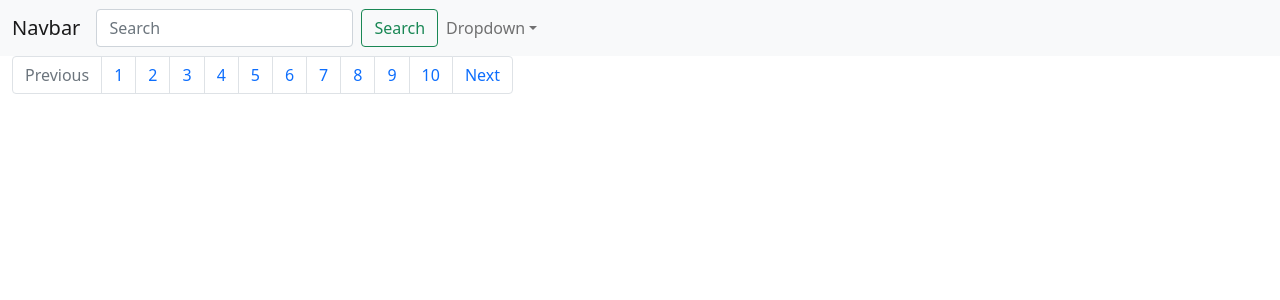
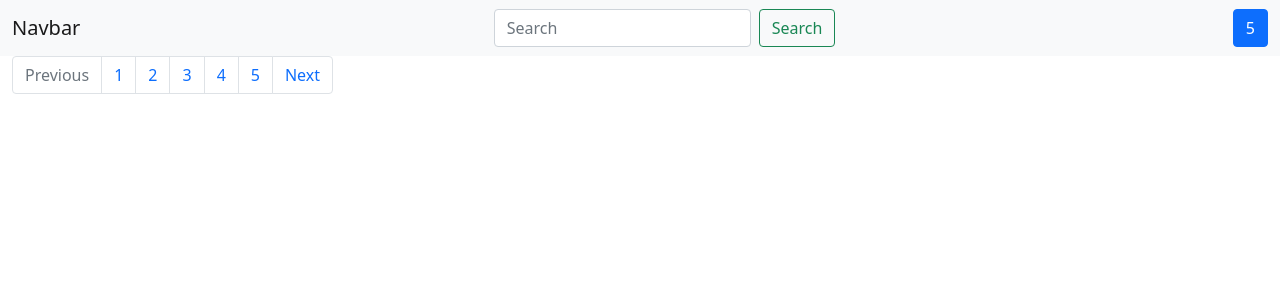
Before and after one commit to gdelgiu/WebAppTest, a React (Create React App) app: page / in a window 1280 px wide. Shown: the top 300 px of the page. Built offline with nearby package versions, Linux system fonts and the light colour scheme.

Commit message:
removed dropdown for button

```diff
--- a/src/App.tsx
+++ b/src/App.tsx
@@ -1,12 +1,23 @@
+import React, { Component } from "react";
 import Navbar from "./contents/Navbar";
 import Paginator from "./contents/Paginator";
 import "./styles.css";
 
-export default function App() {
-  return (
-    <>
-      <Navbar />
-      <Paginator />
-    </>
-  );
+type VarMain = {
+  maxPages: number;
+};
+
+export default class App extends Component<VarMain> {
+  state: VarMain = {
+    maxPages: 5
+  };
+
+  render() {
+    return (
+      <>
+        <Navbar />
+        <Paginator pageNum={this.state.maxPages} />
+      </>
+    );
+  }
 }
--- a/src/contents/Navbar.tsx
+++ b/src/contents/Navbar.tsx
@@ -1,6 +1,6 @@
-import Dropdown from "./navbar_conts/Dropdown";
 import SearchBar from "./navbar_conts/SearchBar";
 import CustomName from "./navbar_conts/CustomName";
+import ResultsButton from "./navbar_conts/ResultsButton";
 import NavTogglerButton from "./navbar_conts/NavTogglerButton";
 
 function Navbar() {
@@ -10,7 +10,7 @@ function Navbar() {
         <CustomName />
         <NavTogglerButton />
         <SearchBar />
-        <Dropdown />
+        <ResultsButton />
       </div>
     </nav>
   );
--- a/src/contents/Paginator.tsx
+++ b/src/contents/Paginator.tsx
@@ -8,7 +8,7 @@ type Counter = {
 
 class Paginator extends Component<Counter> {
   state: Counter = {
-    pageNum: 10
+    pageNum: this.props.pageNum
   };
 
   render() {
--- /dev/null
+++ b/src/contents/navbar_conts/ResultsButton.tsx
@@ -0,0 +1,46 @@
+import React, { Component } from "react";
+
+type VarResults = {
+  maxResults: number;
+};
+
+type updateMaxResults = (event: React.MouseEvent<HTMLButtonElement>) => void;
+
+export default class ResultsButton extends Component<
+  VarResults,
+  updateMaxResults
+> {
+  state: VarResults = {
+    maxResults: 5
+  };
+
+  constructor(props: any) {
+    super(props);
+    this.updateMaxResults = this.updateMaxResults.bind(this);
+  }
+
+  updateMaxResults(event: React.MouseEvent<HTMLButtonElement>) {
+    event.stopPropagation();
+    if (this.state.maxResults >= 20) {
+      this.setState({
+        maxResults: 5
+      });
+    } else {
+      this.setState({
+        maxResults: this.state.maxResults + 5
+      });
+    }
+  }
+
+  render() {
+    return (
+      <button
+        type="button"
+        className="btn btn-primary"
+        onClick={this.updateMaxResults}
+      >
+        {this.state.maxResults}
+      </button>
+    );
+  }
+}
```
